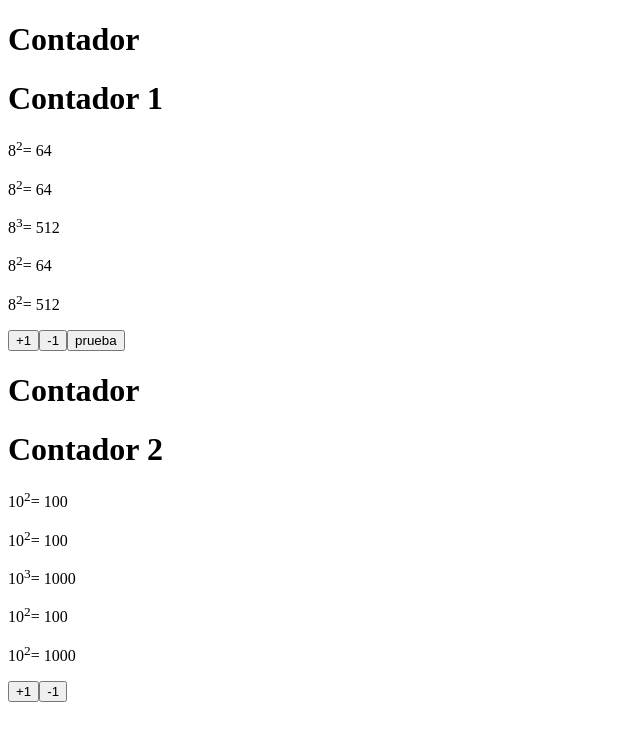
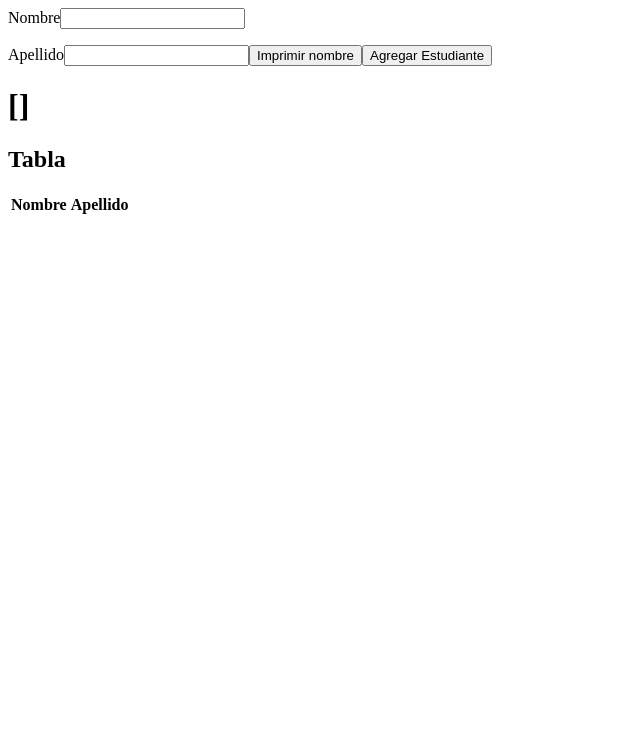
Before and after one commit to Erenriquezp/pw_vue_u2_ee, a Vue app: page / in a window 1280 px wide. Shown: the top 740 px of the page, without its empty margins (0-640 px from the left). Built offline with nearby package versions, Linux system fonts and the light colour scheme.

Commit message:
TALLER 15 DIRECTIVAS VUE.js

```diff
--- a/src/App.vue
+++ b/src/App.vue
@@ -1,17 +1,20 @@
 <template>
   <div>
-    <ContadorView />
-  </div>
+    <!--<ContadorView />-->
+    <DirectivasView />
+</div>
 </template>
 
 <script>
 import ContadorView from '../src/views/ContadorView.vue';
+import DirectivasView from './views/DirectivasView.vue';
 
 export default {
   components: {
-    ContadorView
-  }
-}
+    ContadorView,
+    DirectivasView
+  },
+};
 </script>
 
 <style>
--- /dev/null
+++ b/src/components/Directivas.vue
@@ -0,0 +1,82 @@
+<template>
+    <div>
+        <label for="id_nombre">Nombre</label>
+        <input v-model="nombre" type="text" id="id_nombre">
+        <p>{{ nombre }}</p>
+
+        <label for="id_apellido">Apellido</label>
+        <input type="text" v-model="apellido" name="" id="id_apellido">
+
+        <button v-on:click="imprimirNombre()">Imprimir nombre</button>
+        <button v-on:click="agregarEstudiante()">Agregar Estudiante</button>
+        <h1>{{ arreglo }}</h1>
+
+        <ul>
+           <!--  <li v-for="estudiante in arreglo" key="estudiante.nombre">
+                {{ estudiante.nombre }} - {{ estudiante.apellido }}
+            </li> -->
+            <li
+            v-show="nombre !== null"
+            v-for="{nombre, apellido} in arreglo"
+            :key="nombre">
+                {{ nombre }} - {{ apellido }}
+            </li>
+        </ul>
+        <h2>Tabla</h2>
+        <table>
+            <thead>
+                <tr>
+                     <th>Nombre</th>
+                    <th>Apellido</th>
+                </tr>
+            </thead>
+            <tbody>
+                <tr v-show="nombre !== null"
+            v-for="{nombre, apellido} in arreglo"
+            :key="nombre">
+                    <td>{{ nombre }}</td>
+                    <td>{{ apellido }}</td>
+                </tr>
+            </tbody>
+
+        </table>
+    </div>
+</template>
+
+<script>
+export default {
+    data() {
+        return {
+            nombre: null,
+            apellido: null,
+            //arreglo: [1,2,3,4],
+            arreglo: [],
+
+        };
+    },
+    methods: {
+        imprimirNombre() {
+            console.log(this.nombre);
+        },
+        agregarEstudiante() {
+            const estu = {
+                nombre: this.nombre,
+                apellido: this.apellido
+
+            };
+            console.log('Se agrega estudiante');
+            console.log(estu);
+            this.arreglo.push(estu);
+            this.limpiarformulario();
+        },
+        limpiarformulario() {
+            this.nombre=null;
+            this.apellido=null;
+        }
+    }
+};
+</script>
+
+<style lang="scss" scoped>
+
+</style>
--- /dev/null
+++ b/src/views/DirectivasView.vue
@@ -0,0 +1,21 @@
+<template>
+    <div>
+        <Directivas/>
+    </div>
+</template>
+
+<script>
+
+import Directivas from '@/components/Directivas.vue';
+
+export default {
+    components: {
+        Directivas,
+    }
+}
+
+</script>
+
+<style lang="scss" scoped>
+
+</style>
```
Also changed, not shown: notes.txt.
